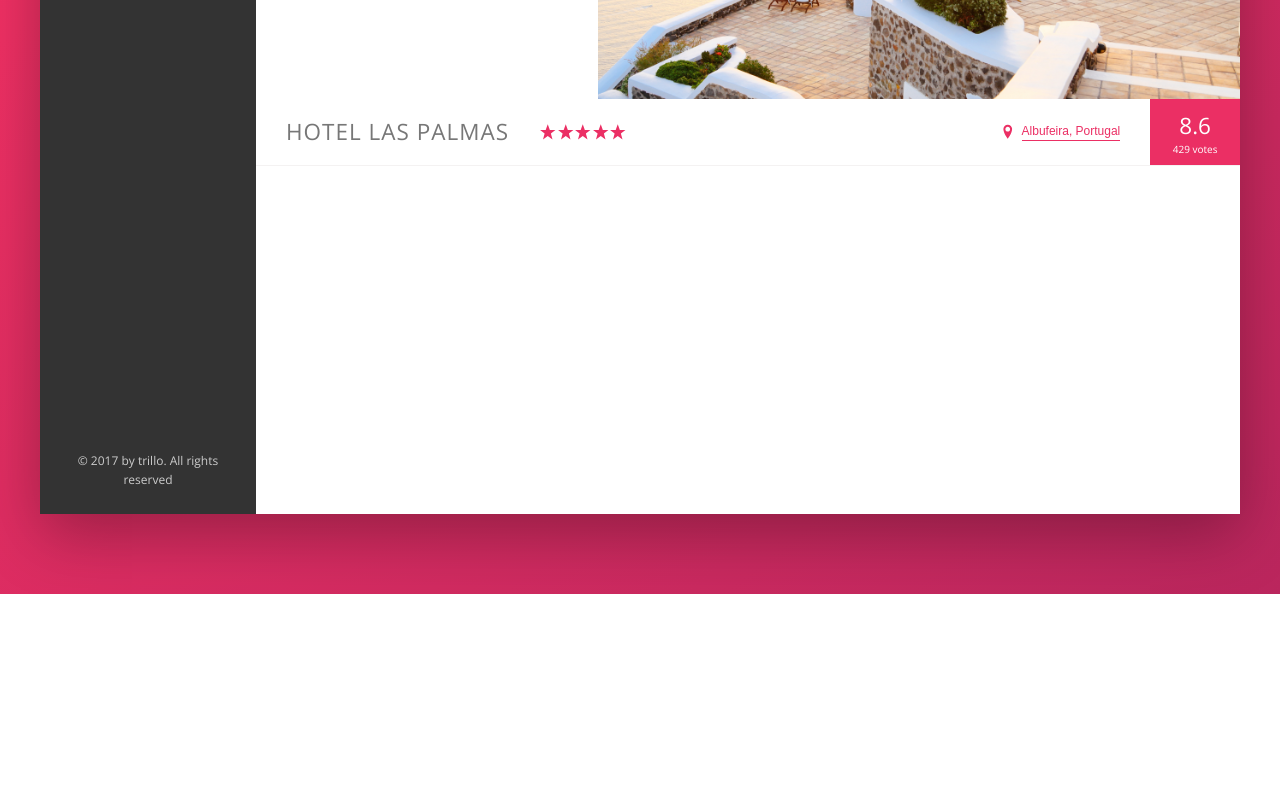
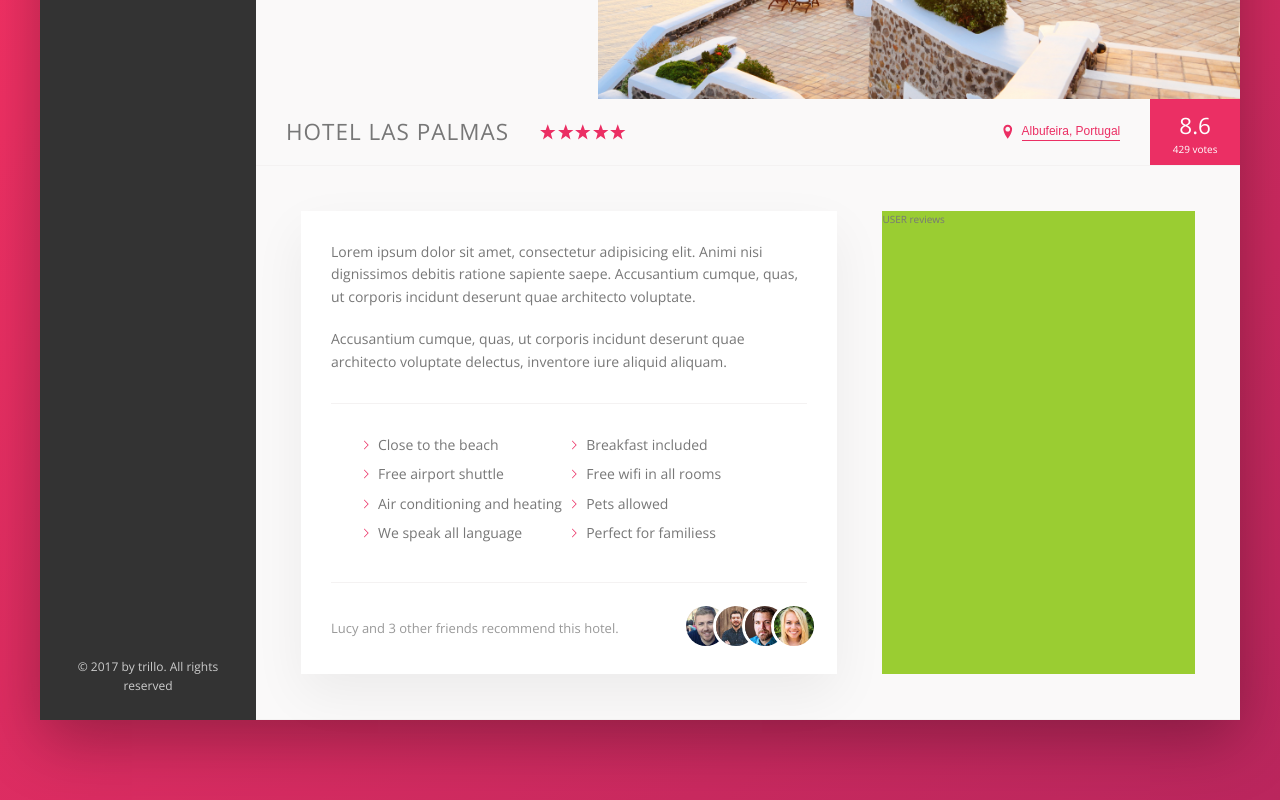
Before and after one commit to Eileenandrea/advance-css-course-master, a website: page Trillo/index.html in a window 1280 px wide. Shown: the part 436-1236 px from the top of the page. Before the commit the page ends 1030 px from the top, so only its background shows below. Drawn offline with nearby package versions, Linux system fonts and the light colour scheme.

Commit message:
Description section

```diff
--- a/Trillo/index.html
+++ b/Trillo/index.html
@@ -154,6 +154,59 @@
 							<div class="overview__rating-count">429 votes</div>
 						</div>
 					</div>
+					<div class="detail">
+						<div class="description">
+							<p class="paragraph">
+								Lorem ipsum dolor sit amet, consectetur adipisicing
+								elit. Animi nisi dignissimos debitis ratione sapiente
+								saepe. Accusantium cumque, quas, ut corporis incidunt
+								deserunt quae architecto voluptate.
+							</p>
+							<p class="paragraph">
+								Accusantium cumque, quas, ut corporis incidunt deserunt
+								quae architecto voluptate delectus, inventore iure
+								aliquid aliquam.
+							</p>
+							<ul class="list">
+								<li class="list__item">Close to the beach</li>
+								<li class="list__item">Breakfast included</li>
+								<li class="list__item">Free airport shuttle</li>
+								<li class="list__item">Free wifi in all rooms</li>
+								<li class="list__item">Air conditioning and heating</li>
+								<li class="list__item">Pets allowed</li>
+								<li class="list__item">We speak all language</li>
+								<li class="list__item">Perfect for familiess</li>
+							</ul>
+							<div class="recommend">
+								<p class="recommend__count">
+									Lucy and 3 other friends recommend this hotel.
+								</p>
+								<div class="recommend_friends">
+									<img
+										src="img/user-3.jpg"
+										alt="Firend 1"
+										class="recommend__photo"
+									/>
+									<img
+										src="img/user-4.jpg"
+										alt="Firend 2"
+										class="recommend__photo"
+									/>
+									<img
+										src="img/user-5.jpg"
+										alt="Firend 3"
+										class="recommend__photo"
+									/>
+									<img
+										src="img/user-6.jpg"
+										alt="Firend 4"
+										class="recommend__photo"
+									/>
+								</div>
+							</div>
+						</div>
+						<div class="user-reviews">USER reviews</div>
+					</div>
 				</main>
 			</div>
 		</div>
--- a/Trillo/sass/_base.scss
+++ b/Trillo/sass/_base.scss
@@ -31,6 +31,8 @@ Grey dark 3: #999
 	--color-grey-dark-3: #999;
 
 	--shadow-dark: 0 2rem 6rem rgba(0, 0, 0, 0.3);
+	--shadow-light: 0 2rem 5rem rgba(0, 0, 0, 0.06);
+	--line: 1px solid var(--color-grey-light-2);
 }
 * {
 	margin: 0;
--- a/Trillo/sass/_component.scss
+++ b/Trillo/sass/_component.scss
@@ -258,3 +258,68 @@
 		box-shadow: none;
 	}
 }
+///////////////////////////////////////////
+//PARAGRAPH
+.paragraph:not(:last-of-type) {
+	margin-bottom: 2rem;
+}
+
+///////////////////////////////////////////
+//LIST
+
+.list {
+	margin: 3rem 0;
+	list-style: none;
+	padding: 3rem;
+	border-top: var(--line);
+	border-bottom: var(--line);
+
+	display: flex;
+	flex-wrap: wrap;
+	&__item {
+		flex: 0 0 50%;
+		margin-bottom: 0.7rem;
+		&::before {
+			content: "";
+			display: inline-block;
+			height: 1rem;
+			width: 1rem;
+			margin-right: 0.7rem;
+
+			//olderbrowsers
+			//background-image: url(../img/chevron-thin-right.svg);
+			//background-size: cover;
+
+			//newer browser - masks
+
+			background-color: var(--color-primary);
+			mask-image: url(../img/chevron-thin-right.svg);
+			-webkit-mask-image: url(../img/chevron-thin-right.svg);
+			mask-size: cover;
+			-webkit-mask-size: cover;
+		}
+	}
+}
+///////////////////////////////////////////
+//RECOMMEND
+.recommend {
+	font-size: 1.3rem;
+	color: var(--color-grey-dark-3);
+
+	display: flex;
+	align-items: center;
+	&__count {
+		margin-right: auto;
+	}
+	&__friends {
+	}
+	&__photo {
+		box-sizing: content-box;
+		height: 4rem;
+		width: 4rem;
+
+		border-radius: 50%;
+		border: 3px solid white;
+		margin: -1rem;
+	}
+}
--- a/Trillo/sass/_layout.scss
+++ b/Trillo/sass/_layout.scss
@@ -7,7 +7,7 @@
 }
 .header {
 	height: 7rem;
-	border-bottom: 1px solid var(--color-grey-light-2);
+	border-bottom: var(--line);
 	display: flex;
 	justify-content: space-between;
 	align-items: center;
@@ -25,14 +25,29 @@
 	justify-content: space-between;
 }
 .hotel-view {
-	background-color: #fff;
+	background-color: var(--color-grey-light-1);
 
-	height: 80rem;
-
+	flex: 1;
+}
+.detail {
+	display: flex;
+	padding: 4.5rem;
+	border-bottom: var(--line);
+}
+.description {
+	background-color: white;
+	box-shadow: var(--shadow-light);
+	padding: 3rem;
+	flex: 0 0 60%;
+	margin-right: 4.5rem;
+	font-size: 1.4rem;
+}
+.user-reviews {
+	background-color: yellowgreen;
 	flex: 1;
 }
 .overview {
 	display: flex;
 	align-items: center;
-	border-bottom: 1px solid var(--color-grey-light-2);
+	border-bottom: var(--line);
 }
```
Also changed, not shown: Trillo/css/style.css.
